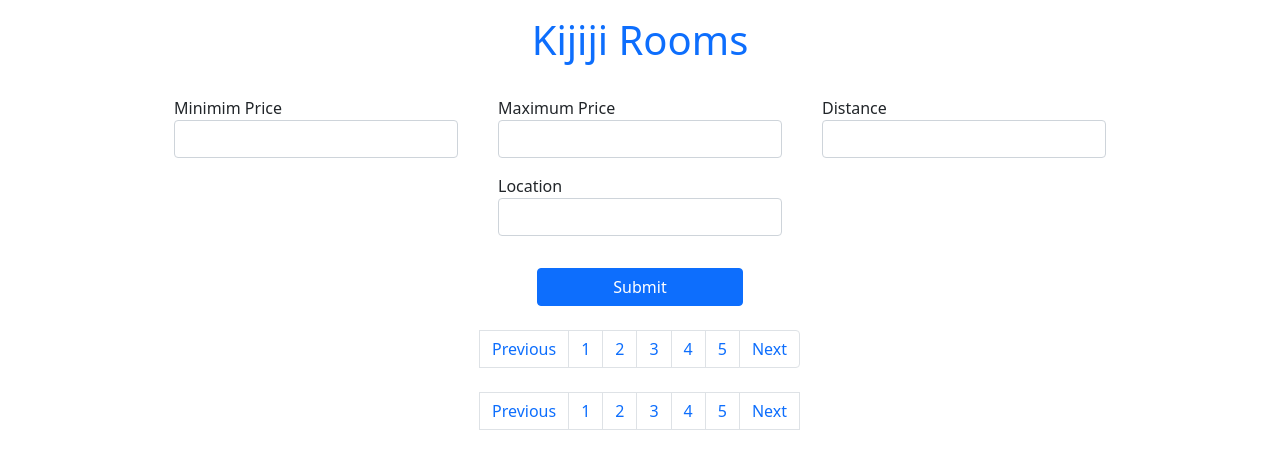
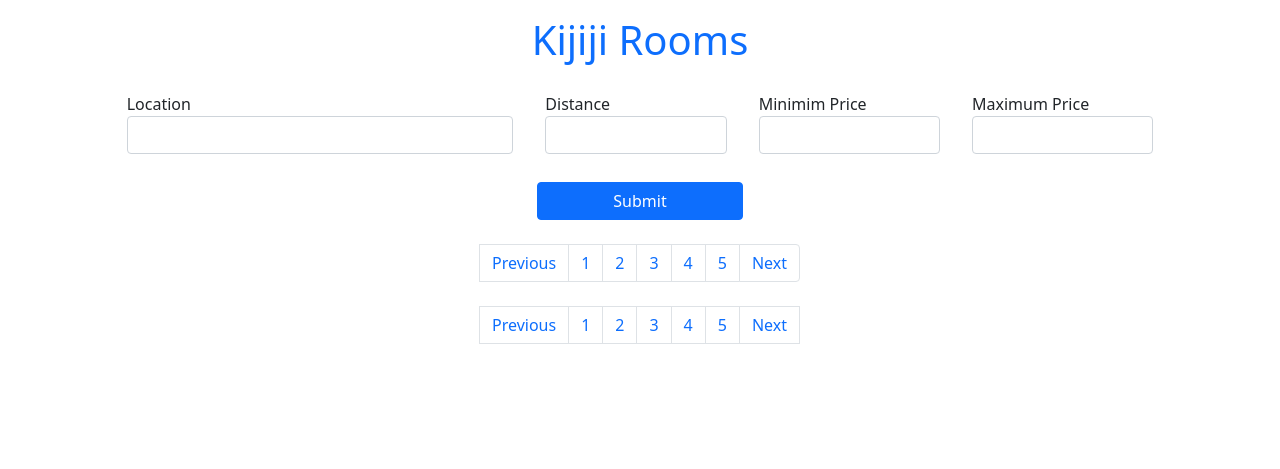
Before and after one commit to rajputje/Kijiji-Web-Scraper, a Python web app: template kijiji_rooms/templates/home.html in a window 1280 px wide. Shown: the top 469 px of the page. Run offline with Jinja, Linux system fonts and the light colour scheme; the template is opened without the code that fills it, so the values that code supplies are empty; some libraries are stand-ins or nearby versions.

Commit message:
css changes for smaller devices

```diff
--- a/kijiji_rooms/static/css/stylesheet.css
+++ b/kijiji_rooms/static/css/stylesheet.css
@@ -1,8 +1,7 @@
 .card{
-    width: 18rem;
+    width: 17rem;
     height: 25rem;
 }
-
 .image-container{
     max-height: 50%;
     overflow: hidden;
@@ -19,3 +18,10 @@
 .heading>a:hover{
     text-decoration: underline;
 }
+
+@media screen and (max-width: 800px) {
+    .card{
+        width: 14rem;
+        height: 23rem;
+    }
+}
--- a/kijiji_rooms/templates/home.html
+++ b/kijiji_rooms/templates/home.html
@@ -2,7 +2,7 @@
 <html lang="en" dir="ltr">
   <head>
     <meta charset="utf-8">
-    <meta name="viewport" content="width=device-width, initial-scale=1">
+    <meta name="viewport" content="width=device-width, initial-scale=1.0">
 
     <link href="https://cdn.jsdelivr.net/npm/bootstrap@5.0.0-beta3/dist/css/bootstrap.min.css" rel="stylesheet" integrity="sha384-eOJMYsd53ii+scO/bJGFsiCZc+5NDVN2yr8+0RDqr0Ql0h+rP48ckxlpbzKgwra6" crossorigin="anonymous">
     <link rel="stylesheet" href="{{url_for('static', filename='css/stylesheet.css')}}">
@@ -21,24 +21,23 @@
 
     <form>
       <fieldset class="row m-4 justify-content-center">
-        <div class="form-group col-md-3 m-2">
-              <label for="min_price">Minimim Price</label>
-              <input name="min_price" type="number" class="form-control" value="{{minPrice}}">
+        <div class="form-group col-md-4 m-1">
+          <label for="location">Location</label>
+          <input name="location" id="location" type="text" class="form-control" value="{{location}}">
         </div>
-        <div class="form-group col-md-3 m-2">
-              <label for="max_price">Maximum Price</label>
-              <input name="max_price" type="number" class="form-control" value="{{maxPrice}}">
-        </div>
-        <div class="form-group col-md-3 m-2">
+        <div class="form-group col-md-2 m-1">
           <label for="distance">Distance</label>
           <input name="distance" type="number" class="form-control" value="{{distance}}">
         </div>
-        <div class="form-group col-md-3 m-2">
-          <label for="location">Location</label>
-          <input name="location" id="location" type="text" class="form-control" value="{{location}}">
+        <div class="form-group col-md-2 m-1">
+              <label for="min_price" class="text-nowrap">Minimim Price</label>
+              <input name="min_price" type="number" class="form-control" value="{{minPrice}}">
+        </div>
+        <div class="form-group col-md-2 m-1">
+              <label for="max_price" class="text-nowrap">Maximum Price</label>
+              <input name="max_price" type="number" class="form-control" value="{{maxPrice}}">
         </div>
       </fieldset>
-
       <fieldset class="row m-4 justify-content-center">
         <input type="submit" class="btn btn-primary col-md-2">
       </fieldset>
```
